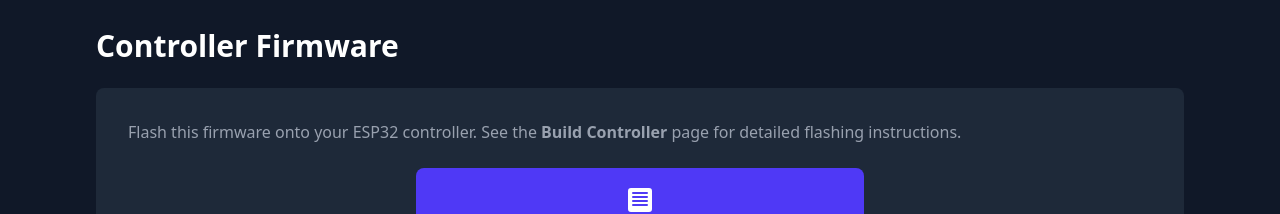
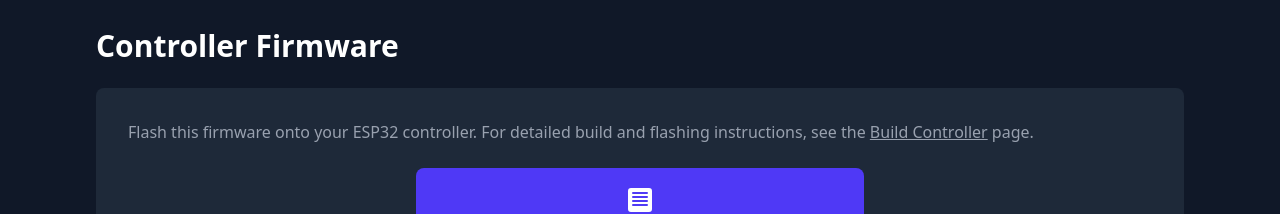
Before and after one commit to lobstertools/lobstertools.github.io, a React (Vite) app: page /downloads in a window 1280 px wide. Shown: the part 1840-2054 px from the top of the page. Built offline with nearby package versions, Linux system fonts and the light colour scheme; no server answers.

Commit message:
Link to build controller page from the download firmware

```diff
--- a/src/pages/DownloadPage.tsx
+++ b/src/pages/DownloadPage.tsx
@@ -1,3 +1,4 @@
+import { NavLink } from "react-router-dom";
 import { SafetyWarning } from "../components/SafetyWarning";
 
 const WindowsIcon = () => (
@@ -93,7 +94,7 @@ export const DownloadsPage = () => (
                 <h2 className="text-3xl font-bold text-white mb-6">Controller Firmware</h2>
                 <div className="bg-gray-800 p-8 rounded-lg">
                     <p className="text-gray-400 mb-6">
-                        Flash this firmware onto your ESP32 controller. See the <strong>Build Controller</strong> page for detailed flashing instructions.
+                        Flash this firmware onto your ESP32 controller. For detailed build and flashing instructions, see the <NavLink to="/build-controller" className="underline">Build Controller</NavLink> page.
                     </p>
                     <div className="max-w-md mx-auto">
                         <a
```
